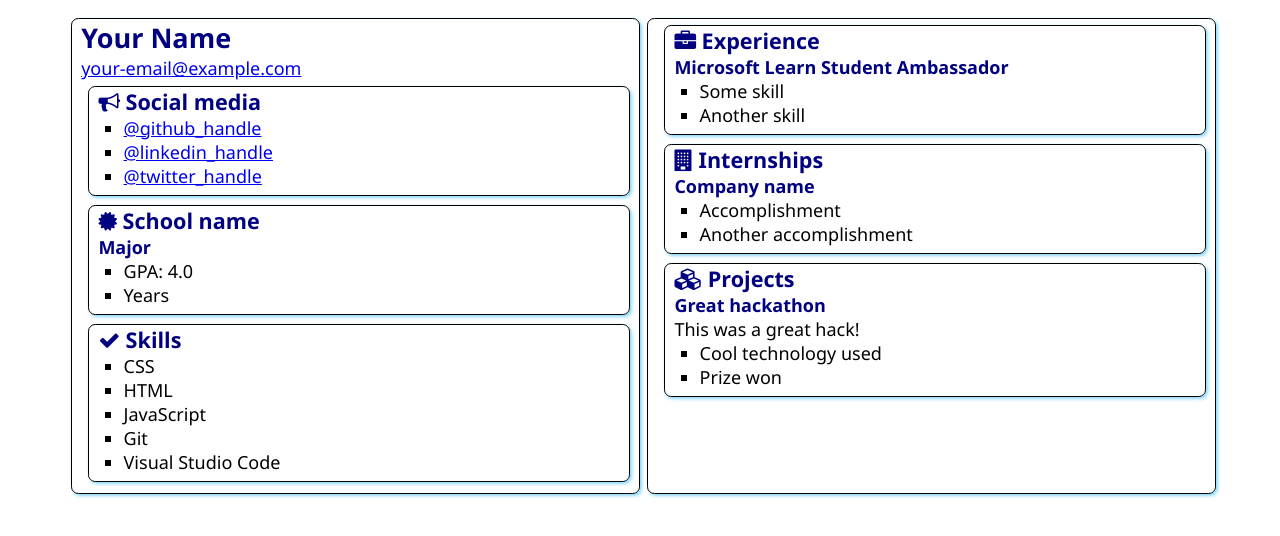
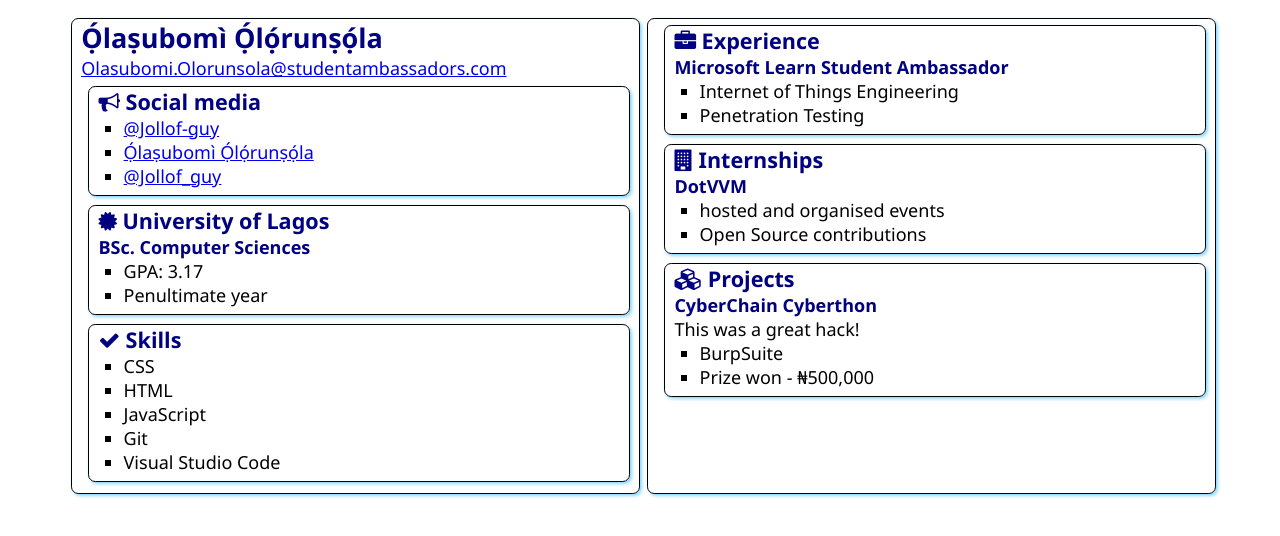
Before and after one commit to BabaSecure/SATechnicalOnboarding, a plain HTML site: page src/index.html in a window 1280 px wide. Drawn offline with Linux system fonts and the light colour scheme.

Commit message:
Edited template

```diff
--- a/src/index.html
+++ b/src/index.html
@@ -5,6 +5,7 @@
     <meta http-equiv="X-UA-Compatible" content="IE=edge">
     <meta name="viewport" content="width=device-width, initial-scale=1.0">
     <title>Resume</title>
+    <link rel="shortcut icon" type="image/png" href="https://studentambassadors.microsoft.com/Assets/Badge/LevelBeta.png">
 
     <link rel="stylesheet" href="style.css">
     <link rel="stylesheet" href="https://cdnjs.cloudflare.com/ajax/libs/font-awesome/4.7.0/css/font-awesome.min.css">
@@ -12,8 +13,8 @@
 <body>
     <main>
         <article class="box">
-            <h1>Your Name</h1>
-            <div><a href="mailto:your.email@example.com">your-email@example.com</a></div>
+            <h1>Ọ́laṣubomì Ọ́lọ́runṣọ́la</h1>
+            <div><a href="mailto:Olasubomi.Olorunsola@studentambassadors.com">Olasubomi.Olorunsola@studentambassadors.com</a></div>
 
             <section class="box">
                 <h2>
@@ -21,9 +22,9 @@
                     Social media
                 </h2>
                 <ul>
-                    <li><a href="https://github.com/<handle>">@github_handle</a></li>
-                    <li><a href="https://linkedin.com/in/<handle>">@linkedin_handle</a></li>
-                    <li><a href="https://twitter.com/<handle>">@twitter_handle</a></li>
+                    <li><a href="https://github.com/Jollof-guy">@Jollof-guy</a></li>
+                    <li><a href="https://linkedin.com/in/olasubomi-olorunsola/">Ọ́laṣubomì Ọ́lọ́runṣọ́la</a></li>
+                    <li><a href="https://twitter.com/Jollof_guy">@Jollof_guy</a></li>
                 </ul>
             </section>
 
@@ -31,12 +32,12 @@
                 <div class="education">
                     <h2>
                         <i class="fa fa-certificate" aria-hidden="true"></i>
-                        School name
+                        University of Lagos
                     </h2>
-                    <h3>Major</h3>
+                    <h3>BSc. Computer Sciences</h3>
                     <ul>
-                        <li>GPA: 4.0</li>
-                        <li>Years</li>
+                        <li>GPA: 3.17</li>
+                        <li>Penultimate year</li>
                     </ul>
                 </div>
             </section>
@@ -63,8 +64,8 @@
                 </h2>
                 <h3>Microsoft Learn Student Ambassador</h3>
                 <ul>
-                    <li>Some skill</li>
-                    <li>Another skill</li>
+                    <li>Internet of Things Engineering </li>
+                    <li>Penetration Testing</li>
                 </ul>
             </section>
             <section class="box">
@@ -73,10 +74,10 @@
                     Internships
                 </h2>
 
-                <h3>Company name</h3>
+                <h3>DotVVM</h3>
                 <ul>
-                    <li>Accomplishment</li>
-                    <li>Another accomplishment</li>
+                    <li>hosted and organised events</li>
+                    <li>Open Source contributions</li>
                 </ul>
             </section>
             <section class="box">
@@ -85,11 +86,11 @@
                     Projects
                 </h2>
 
-                <h3>Great hackathon</h3>
+                <h3>CyberChain Cyberthon</h3>
                 <div>This was a great hack!</div>
                 <ul>
-                    <li>Cool technology used</li>
-                    <li>Prize won</li>
+                    <li>BurpSuite</li>
+                    <li>Prize won - ₦500,000</li>
                 </ul>
             </section>
         </article>
```
